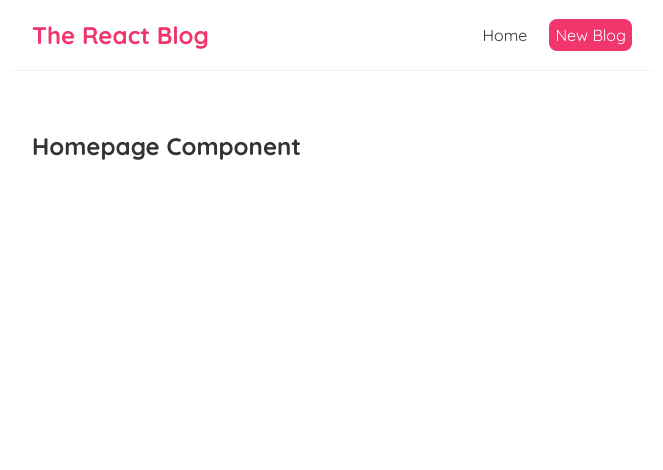
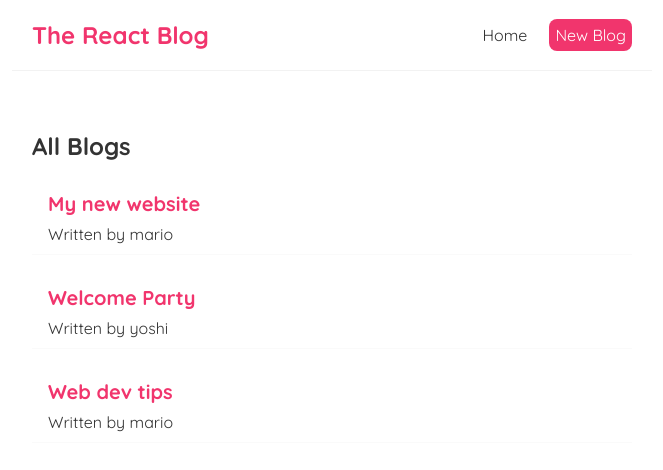
Before and after one commit to akashsahaks/react-blog, a React (Create React App) app: page / in a window 1280 px wide. Shown: the top 470 px of the page, without its empty margins (308-971 px from the left). Built offline with nearby package versions, Linux system fonts and the light colour scheme.

Commit message:
used pops object and rendered it

```diff
--- /dev/null
+++ b/src/BlogList.js
@@ -0,0 +1,22 @@
+import React from "react";
+
+const BlogList = (props) => {
+  const blogs = props.blogs;
+  const title = props.title;
+
+  return (
+    <>
+      <div className="blog-list">
+        <h2>{title} </h2>
+        {blogs.map((blog) => (
+          <div className="blog-preview" key={blog.id}>
+            <h2>{blog.title}</h2>
+            <p>Written by {blog.author}</p>
+          </div>
+        ))}
+      </div>
+    </>
+  );
+};
+
+export default BlogList;
--- a/src/Home.js
+++ b/src/Home.js
@@ -1,10 +1,16 @@
-import React, { useState } from "react";
+import { React, useState } from "react";
+import BlogList from "./BlogList";
 
 const Home = () => {
+  const [blogs, setBlogs] = useState([
+    { title: "My new website", body: "lorem ipsum...", author: "mario", id: 1 },
+    { title: "Welcome Party", body: "lorem ipsum...", author: "yoshi", id: 2 },
+    { title: "Web dev tips", body: "lorem ipsum...", author: "mario", id: 3 },
+  ]);
   return (
     <>
       <div className="home">
-        <h2>Homepage Component</h2>
+        <BlogList blogs={blogs} title="All Blogs" />
       </div>
     </>
   );
--- a/src/index.css
+++ b/src/index.css
@@ -34,3 +34,18 @@
   margin: 40px auto;
   padding: 20px;
 }
+
+/* blog previews / list */
+.blog-preview {
+  padding: 10px 16px;
+  margin: 20px 0;
+  border-bottom: 1px solid #fafafa;
+}
+.blog-preview:hover {
+  box-shadow: 1px 3px 5px rgba(0, 0, 0, 0.1);
+}
+.blog-preview h2 {
+  font-size: 20px;
+  color: #f1356d;
+  margin-bottom: 8px;
+}
```
